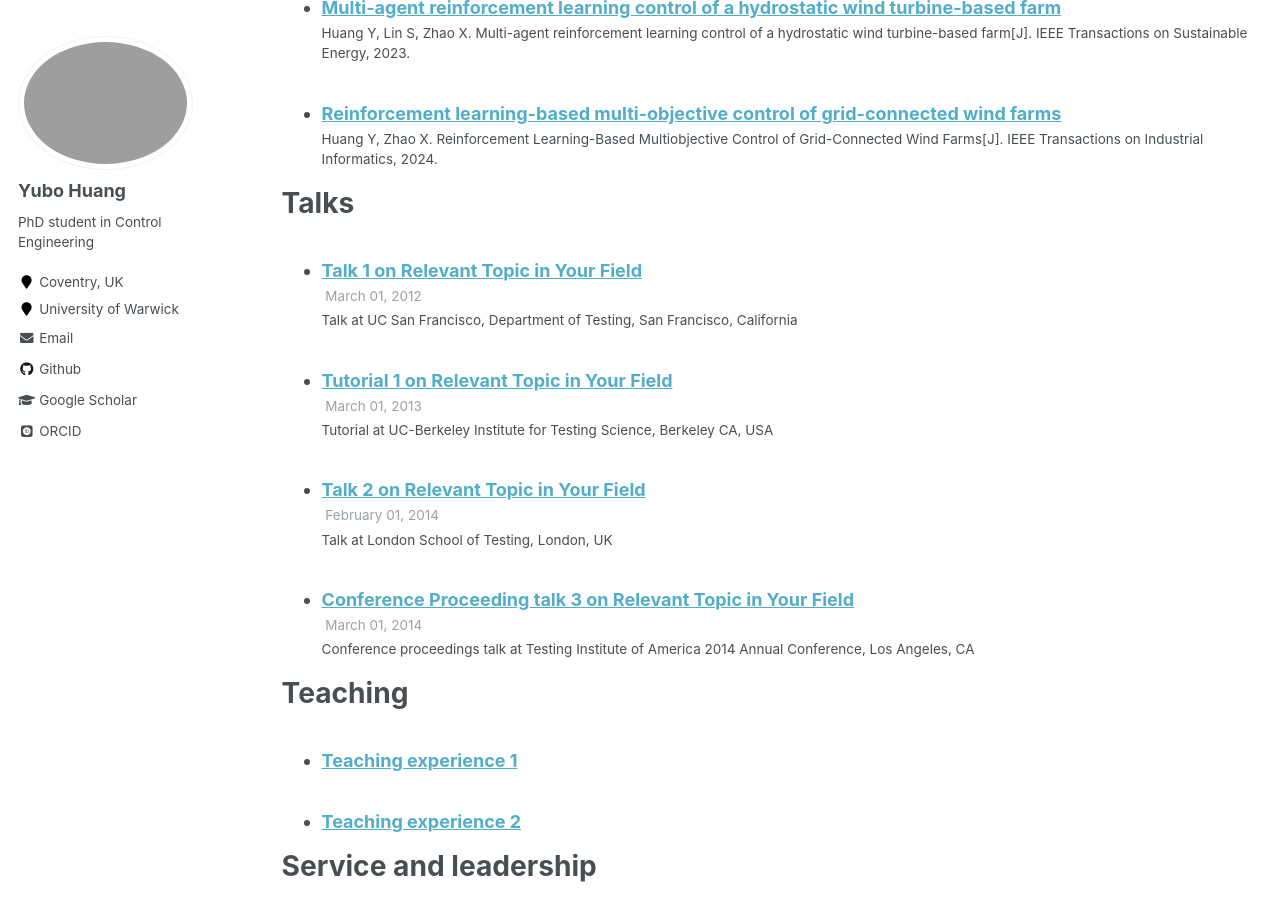
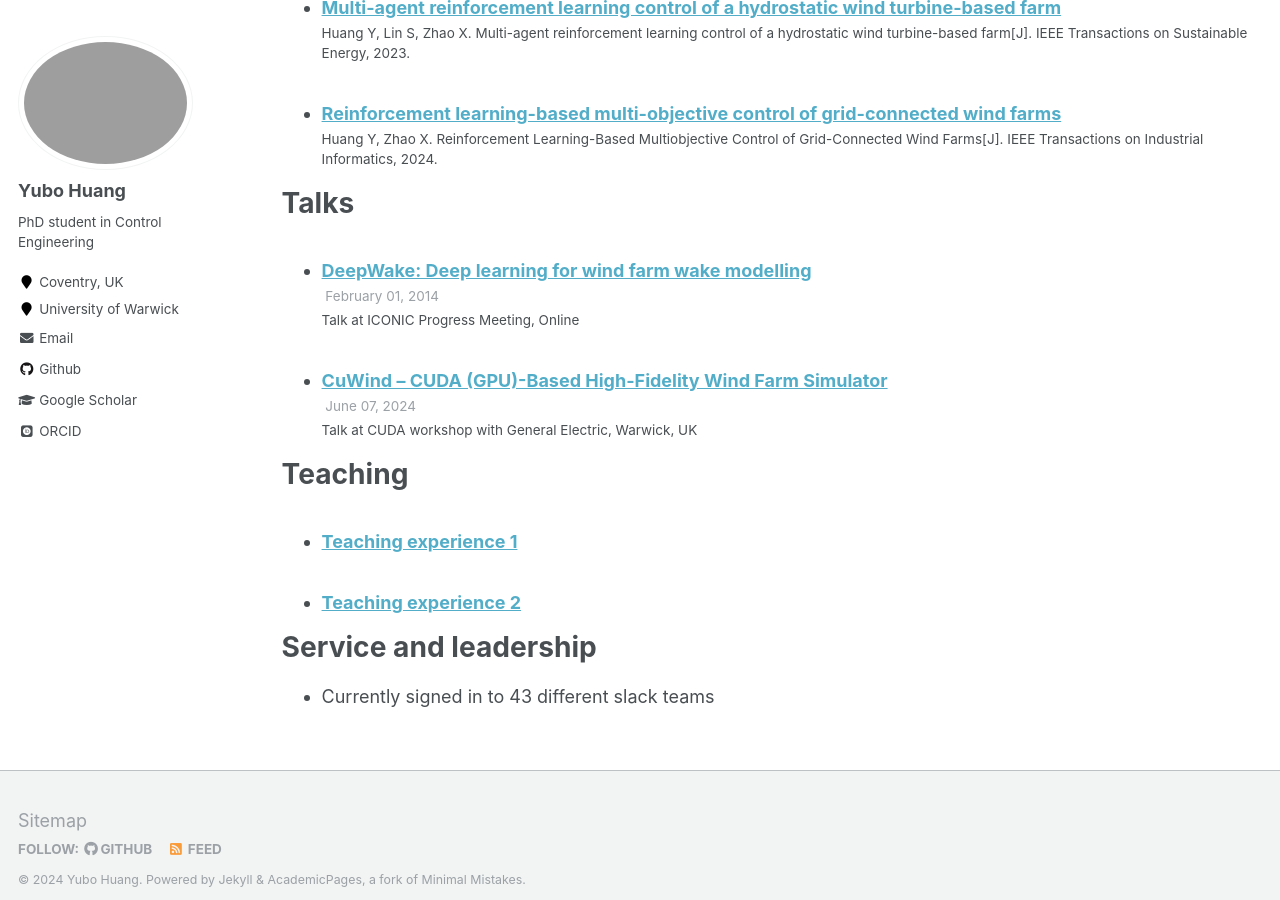
Before and after one commit to Yubo-Huang/Yubo-Huang.github.io, a Jekyll site: the page built from _pages/cv.md, in a window 1280 px wide and 900 px high, scrolled down 1311 px. Built offline with Jekyll 4.4.1, drawn with Linux system fonts in a browser that asks for light colours; some web fonts are replaced; some of the changed text lies outside the part shown.

Commit message:
add two talks

```diff
--- a/_talks/2012-03-01-talk-1.md
+++ /dev/null
@@ -1,11 +0,0 @@
----
-title: "Talk 1 on Relevant Topic in Your Field"
-collection: talks
-type: "Talk"
-permalink: /talks/2012-03-01-talk-1
-venue: "UC San Francisco, Department of Testing"
-date: 2012-03-01
-location: "San Francisco, California"
----
-
-This is a description of your talk, which is a markdown files that can be all markdown-ified like any other post. Yay markdown!
--- a/_talks/2013-03-01-tutorial-1.md
+++ /dev/null
@@ -1,13 +0,0 @@
----
-title: "Tutorial 1 on Relevant Topic in Your Field"
-collection: talks
-type: "Tutorial"
-permalink: /talks/2013-03-01-tutorial-1
-venue: "UC-Berkeley Institute for Testing Science"
-date: 2013-03-01
-location: "Berkeley CA, USA"
----
-
-[More information here](http://exampleurl.com)
-
-This is a description of your tutorial, note the different field in type. This is a markdown files that can be all markdown-ified like any other post. Yay markdown!
--- a/_talks/2014-02-01-talk-2.md
+++ /dev/null
@@ -1,13 +0,0 @@
----
-title: "Talk 2 on Relevant Topic in Your Field"
-collection: talks
-type: "Talk"
-permalink: /talks/2014-02-01-talk-2
-venue: "London School of Testing"
-date: 2014-02-01
-location: "London, UK"
----
-
-[More information here](http://example2.com)
-
-This is a description of your talk, which is a markdown files that can be all markdown-ified like any other post. Yay markdown!
--- a/_talks/2014-03-01-talk-3.md
+++ /dev/null
@@ -1,11 +0,0 @@
----
-title: "Conference Proceeding talk 3 on Relevant Topic in Your Field"
-collection: talks
-type: "Conference proceedings talk"
-permalink: /talks/2014-03-01-talk-3
-venue: "Testing Institute of America 2014 Annual Conference"
-date: 2014-03-01
-location: "Los Angeles, CA"
----
-
-This is a description of your conference proceedings talk, note the different field in type. You can put anything in this field.
--- /dev/null
+++ b/_talks/2024-06-06-talk-2.md
@@ -0,0 +1,13 @@
+---
+title: "DeepWake: Deep learning for wind farm wake modelling"
+collection: talks
+type: "Talk"
+permalink: /talks/2024-06-06-talk-2
+venue: "ICONIC Progress Meeting"
+date: 2014-02-01
+location: "Online"
+---
+
+In this meeting, I have introduced our lastest study in wind energy, DeepWake. DeepWake means that we use physics-informed deep learning to train a wind farm wake model. Additionally, we also expect to deeply reveal the wake generated by wind turbines using this model.
+
+We can input the force information into the neural network and the output is the wind velocity of the field. The next question is how we collect training samples to train it. The input is force. We can use the inflow speed, turbine location, control actions to calculate the force matrix. For the output, we can use the Gaussian wake model to calculate the wind velocity. But you may notice that when we use the wind velocity generated by Gaussian model to train DeepWake, the final learned Deep Wake model is of low-fidelity. Then, we can collect a few expensive high-fidelity data from the Sowafa simulator. Using these high-fidelity data we can refine the trained DeepWake model. Now, DeepWake can learn more knowledge about the wake from the high-fidelity data.
--- /dev/null
+++ b/_talks/2024-06-07-talk-1.md
@@ -0,0 +1,17 @@
+---
+title: "CuWind – CUDA (GPU)-Based High-Fidelity Wind Farm Simulator "
+collection: talks
+type: "Talk"
+permalink: /talks/2024-06-07-talk-1
+venue: "CUDA workshop with General Electric"
+date: 2024-06-07
+location: "Warwick, UK"
+---
+
+In this workshop, I have introduced how to use CUDA to complete the Wind Farm Simulation to our collaborators with GE.
+
+Why wind farm simulation is important? The wake of upstream wind turbine can greatly affect the wind on the rotation plane of downstream turbines, decreasing the power generation of wind farms. To solve it, we need to develop wind farm control techniques to mitigate the wake effect. Meanwhile, we also expect to reduce the fatigue load on blades, ensuring the safety operation of wind turbines. For offshore wind turbines, we may also need to control the floater at the bottom, reducing its vibration. What' more, the power system also asks the wind farm to offer the auxiliary service.  For example, when there is a frequency drop in the grid, wind farm should increase the active power output the help recovery the grid frequency. To achieve these applications, it is necessary to develop a high-performance wind farm simulator.
+
+I introduced the wind field model (N-S equations) and wind turbine model (actuator line model, ALM) to them. By adding the aerodynamical force calculated via ALM to the N-S equations, it can simulate the operation of the entire wind farm.
+
+Results show that the time taken by the GPU and CPU to complete the calculation. Overall, the calculation on a parallel CPU is three times faster than on a single-process CPU. Additionally, the speed on the GPU is more than 17 times faster than on the CPU.
```
Also changed, not shown: _pages/cv.md (+1 -1 lines).
